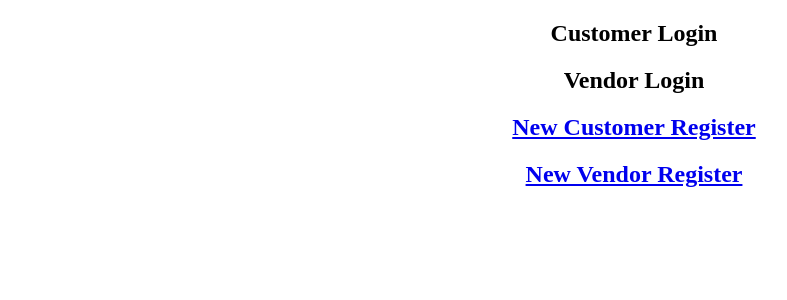
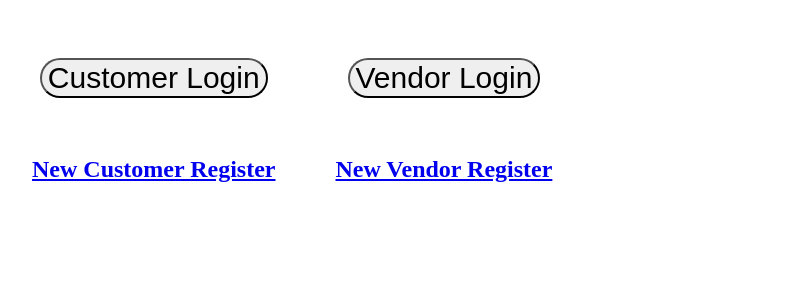
Before and after one commit to jenn-ah/c25-final, an Angular app: page / in a window 1280 px wide. Shown: the top 300 px of the page, without its empty margins (6-793 px from the left). Built offline with nearby package versions, Linux system fonts and the light colour scheme.

Commit message:
landing page up

```diff
--- a/src/pages/landingPage.component.html
+++ b/src/pages/landingPage.component.html
@@ -1,6 +1,6 @@
 <div class="landingPage" >
-<div class="Customerlogin">
-  <h2><a (click)="customerLoginBtnPress()">Customer Login</a></h2>
+<div *ngIf="isCustomer" class="customer">
+  <h2><button (click)="customerLoginBtnPress()">Customer Login</button></h2>
   <form *ngIf="customerLoginPressed">
     <label for="username">Username</label>
     <input type="text" name="username" id="username" [(ngModel)]="username">
@@ -8,9 +8,13 @@
     <input type="text" name="password" id="password" [(ngModel)]="password">
     <button (click)="customerLogin()">Submit</button>
   </form>
+  <br>
+  <div class="customerRegister">
+    <h2><a *ngIf="!isLoggedIn" routerLink="">New Customer Register</a></h2>
+  </div>
 </div>
-<div class="vendorLogin">
-  <h2><a (click)="vendorLoginBtnPress()">Vendor Login</a></h2>
+<div *ngIf="isVendor" class="vendor">
+  <h2><button  (click)="vendorLoginBtnPress()">Vendor Login</button></h2>
   <form *ngIf="vendorLoginPressed">
     <label for="username">Username</label>
     <input type="text" name="username" id="username" [(ngModel)]="username">
@@ -18,11 +22,9 @@
     <input type="text" name="password" id="password" [(ngModel)]="password">
     <button (click)="vendorLogin()">Submit</button>
   </form>
-</div>
-<div class="customerRegister">
-  <h2><a *ngIf="!isLoggedIn" routerLink="">New Customer Register</a></h2>
-</div>
-<div class="vendorRegister">
-  <h2><a *ngIf="!isLoggedIn" routerLink="">New Vendor Register</a></h2>
+  <br>
+  <div class="vendorRegister">
+    <h2><a *ngIf="!isLoggedIn" routerLink="">New Vendor Register</a></h2>
+  </div>
 </div>
 </div>
--- a/src/pages/landingPage.component.scss
+++ b/src/pages/landingPage.component.scss
@@ -0,0 +1,20 @@
+div{
+display: flex;
+flex-flow: row wrap;
+align-items: center;
+
+}
+div.customer{
+  display: flex;
+  flex-flow: column;
+  margin: 30px;
+}
+div.vendor{
+  display: flex;
+  flex-flow: column;
+  margin: 30px;
+}
+button{
+  font-size: 30px;
+  border-radius: 20px;
+}
--- a/src/pages/landingPage.component.ts
+++ b/src/pages/landingPage.component.ts
@@ -12,7 +12,8 @@ export class LandingPageComponent implements OnInit {
   vendorLoginPressed: boolean = false;
   username: string;
   password: string;
-
+  isCustomer: boolean = true;
+  isVendor: boolean = true;
 
 
   constructor(
@@ -22,17 +23,19 @@ export class LandingPageComponent implements OnInit {
   ngOnInit() { };
 
   customerLoginBtnPress() {
+    this.isVendor = false;
     return this.customerLoginPressed = true;
   }
 
   vendorLoginBtnPress() {
+    this.isCustomer = false;
     return this.vendorLoginPressed = true;
   }
 
-customerLogin(){
-  return this.backend.customerLogin
+  customerLogin() {
+    return this.backend.customerLogin
 
-}
+  }
 
 
 
```
